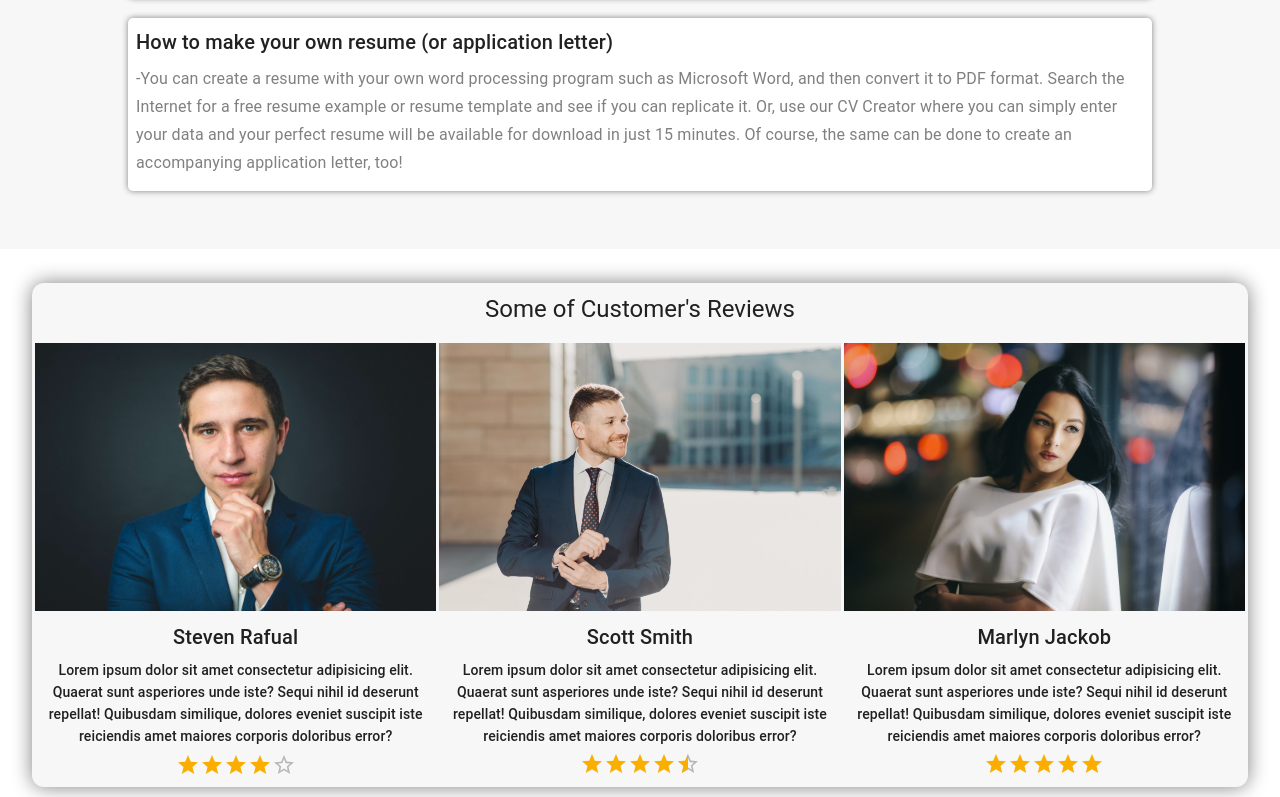
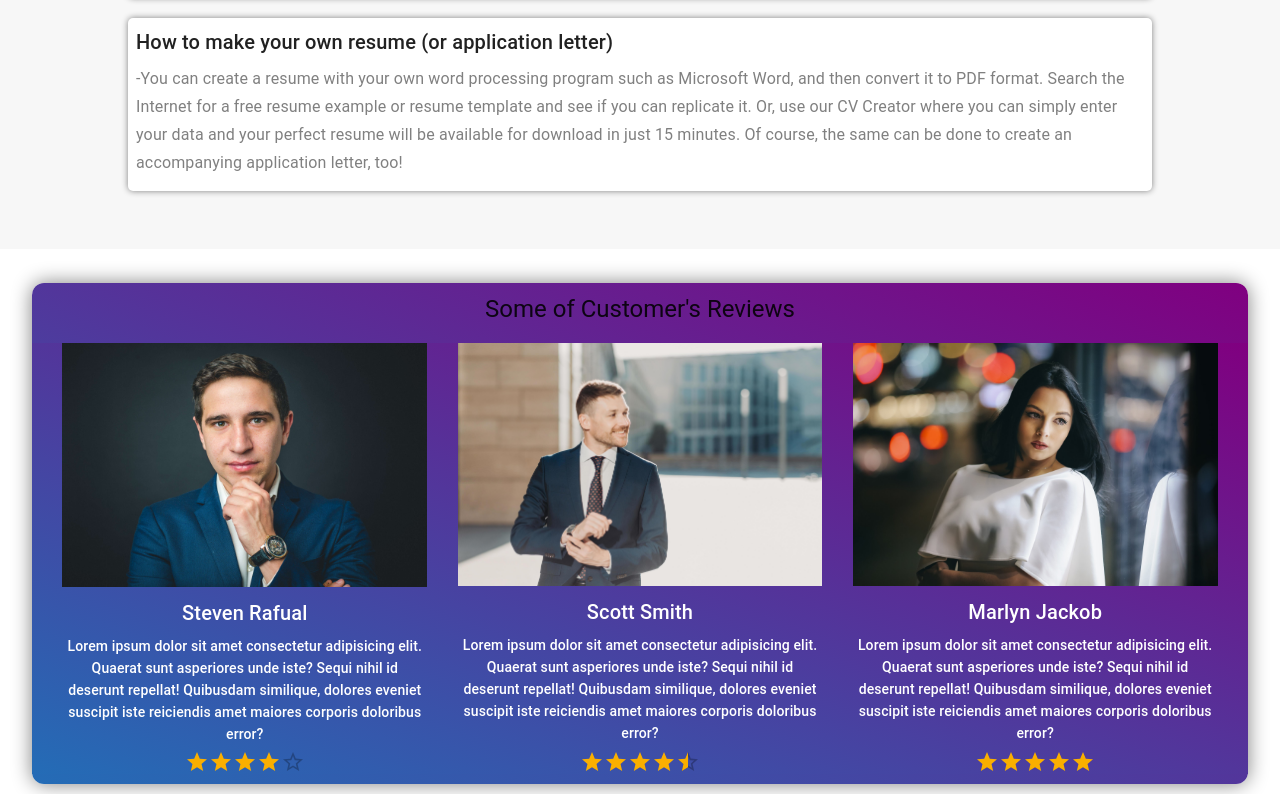
Before and after one commit to Ahmed0-Safwat/CV-Generator, a React (Vite) app: page / in a window 1280 px wide. Shown: the part 4030-4827 px from the top of the page. Built offline with nearby package versions, Linux system fonts and the light colour scheme.

Commit message:
Content Changed

```diff
--- a/src/components/Home/Content/Content.jsx
+++ b/src/components/Home/Content/Content.jsx
@@ -782,7 +782,7 @@ const Content = () => {
         sx={{
           width: "95%",
           textAlign: "center",
-          backgroundColor: "#f7f7f7",
+          background: "linear-gradient(to left bottom, purple, #246cb6)",
           borderRadius: "12px",
           boxShadow: "0px 0px 20px gray",
           margin: "10px auto",
@@ -801,14 +801,15 @@ const Content = () => {
           sx={{
             width: "100%",
             textAlign: "center",
-            backgroundColor: "#f7f7f7",
+            background: "linear-gradient(to left bottom, purple, #246cb6)",
             borderRadius: "0px",
+            color: "white",
             margin: "10px auto",
           }}
         >
           <Stack
             sx={{
-              width: "33%",
+              width: "30%",
             }}
           >
             <Stack>
@@ -842,11 +843,11 @@ const Content = () => {
           </Stack>
           <Stack
             sx={{
-              width: "33%",
+              width: "30%",
             }}
           >
             <Stack>
-              <img style={{}} src="/assets/random2.jpeg" alt="" />
+              <img src="/assets/random2.jpeg" alt="" />
             </Stack>
             <Stack>
               <Typography
@@ -879,7 +880,7 @@ const Content = () => {
           </Stack>
           <Stack
             sx={{
-              width: "33%",
+              width: "30%",
             }}
           >
             <Stack>
```
